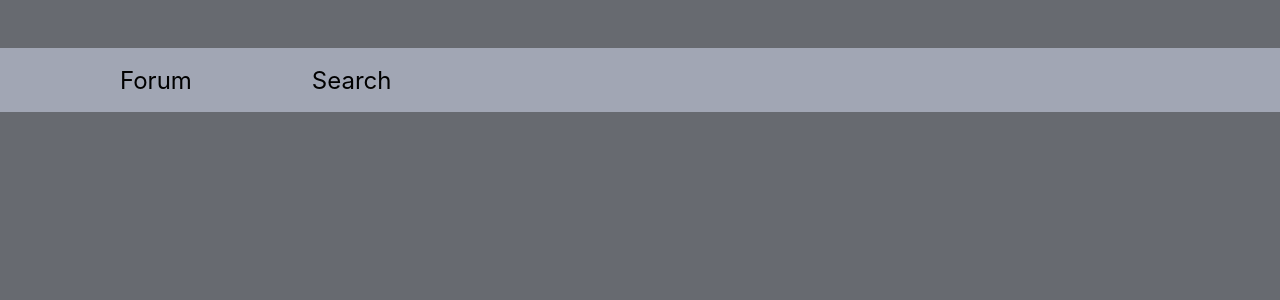
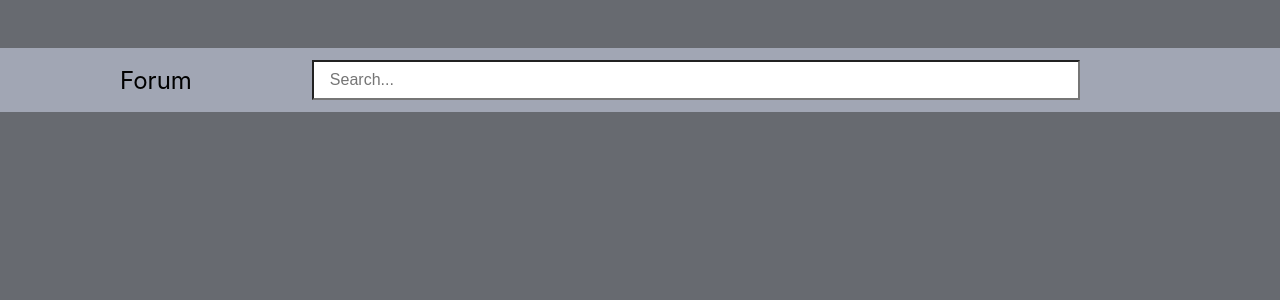
Before and after one commit to trev191/ForumWebsite, a React (Create React App) app: page / in a window 1280 px wide. Shown: the top 300 px of the page. Built offline with nearby package versions, Linux system fonts and the light colour scheme.

Commit message:
Create basic search bar component

```diff
--- a/src/App.js
+++ b/src/App.js
@@ -1,14 +1,15 @@
 import './App.css';
-import Title from './components/Title'
+import Title from './components/Title';
+import SearchBar from './components/SearchBar';
+
+const titleStr = "Forum";
 
 function App() {
   return (
     <div className="App">
       <div className="App-header">
-        <Title title="Forum"/>
-        <div className="SearchBar">
-          Search
-        </div>
+        <Title title={titleStr}/>
+        <SearchBar />
       </div>
     </div>
   );
--- /dev/null
+++ b/src/components/SearchBar.css
@@ -0,0 +1,10 @@
+.SearchBar {
+  padding-left: 1em;
+  padding-top: 2px;
+  padding-bottom: 2px;
+  padding-right: 1em;
+  height: 5vh;
+  width: 60vw;
+  background-color: white;
+  font-size: 2vh;
+}
--- /dev/null
+++ b/src/components/SearchBar.js
@@ -0,0 +1,9 @@
+import './SearchBar.css';
+
+function SearchBar() {
+  return (
+    <input className="SearchBar" type="search" placeholder="Search..."/>
+  )
+}
+
+export default SearchBar;
--- a/src/index.js
+++ b/src/index.js
@@ -7,7 +7,7 @@ import reportWebVitals from './reportWebVitals';
 const root = ReactDOM.createRoot(document.getElementById('root'));
 root.render(
   <React.StrictMode>
-    <App title="Forum"/>
+    <App />
   </React.StrictMode>
 );
 
```
